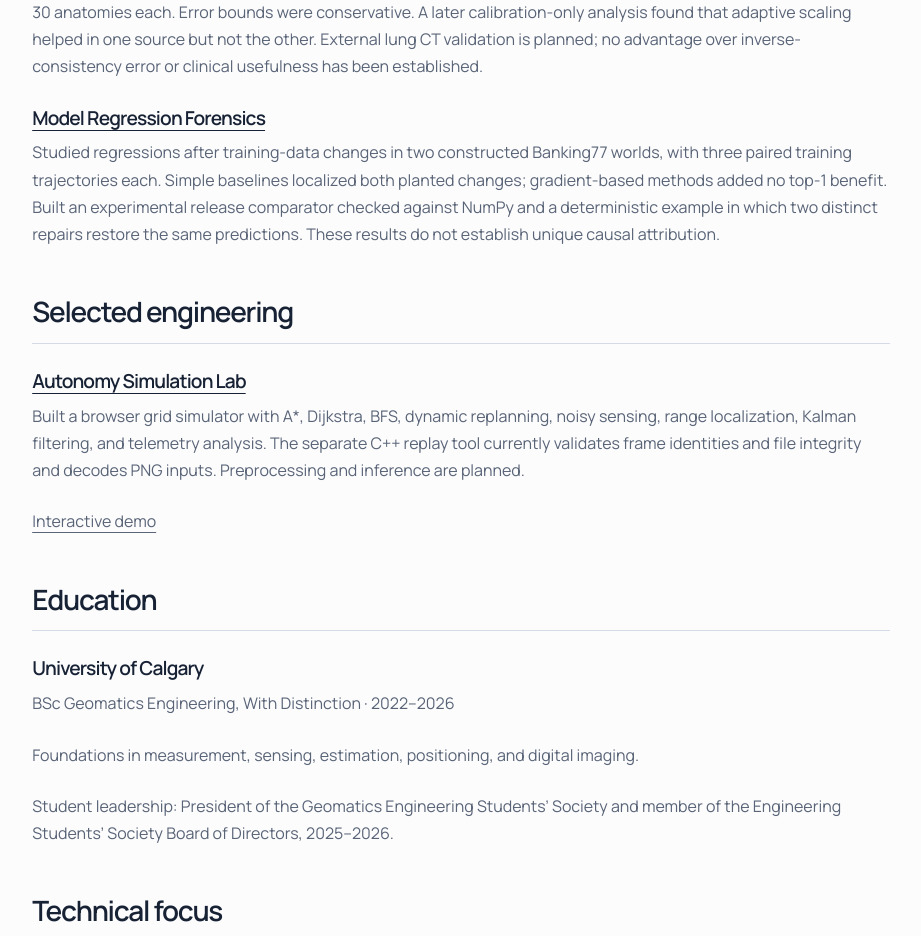
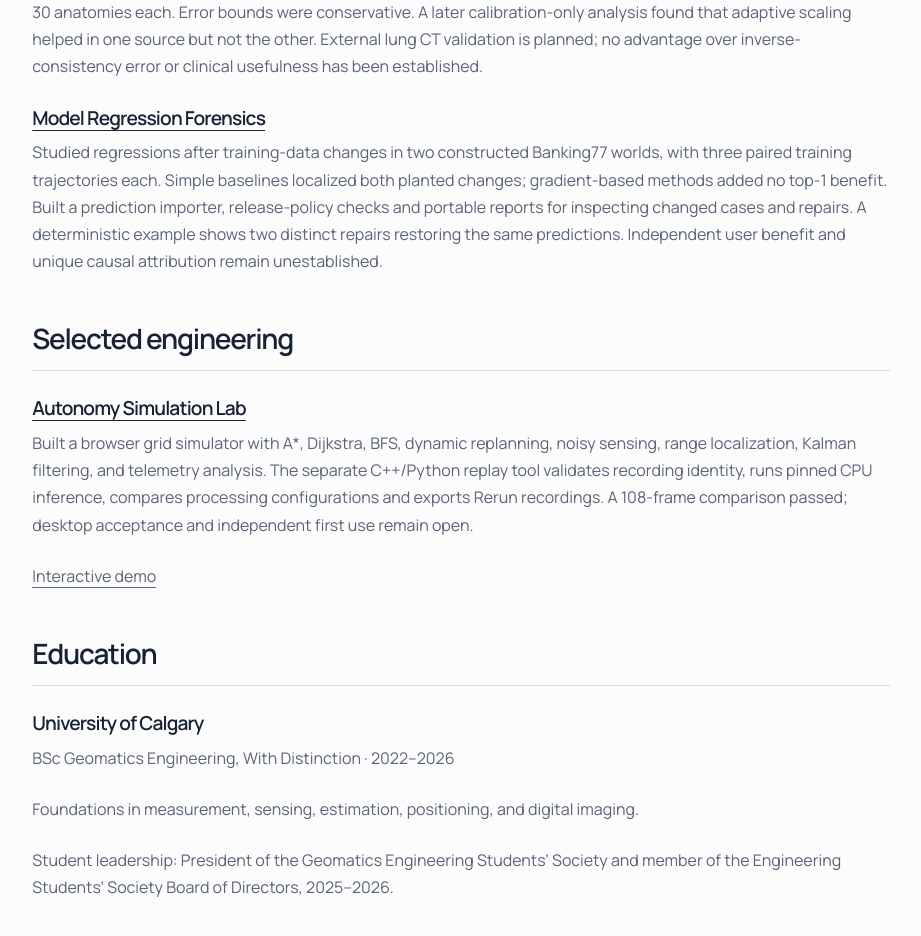
Before and after one commit to Kushrishi/kushrishi.com, a Next.js app: page /cv in a window 1280 px wide. Shown: the part 1560-2496 px from the top of the page, without its empty margins (179-1100 px from the left). Built offline with nearby package versions, Linux system fonts and the light colour scheme.

Commit message:
Align portfolio claims and next steps with retained project evidence

```diff
--- a/app/cv/page.tsx
+++ b/app/cv/page.tsx
@@ -155,16 +155,18 @@ export default function CVPage() {
             Studied regressions after training-data changes in two constructed
             Banking77 worlds, with three paired training trajectories each.
             Simple baselines localized both planted changes; gradient-based
-            methods added no top-1 benefit. Built an experimental release
-            comparator checked against NumPy and a deterministic example in
-            which two distinct repairs restore the same predictions. These
-            results do not establish unique causal attribution.
+            methods added no top-1 benefit. Built a prediction importer, release-policy checks and portable
+            reports for inspecting changed cases and repairs. A deterministic
+            example shows two distinct repairs restoring the same predictions.
+            Independent user benefit and unique causal attribution remain
+            unestablished.
           </p>
           <p className="print-only">
             Two matched Banking77 worlds: simple baselines ranked both planted
             changes first; gradient-based diagnostics added no consistent top-1
             benefit. Separate deterministic fixture showed two repairs can
-            restore identical predictions. Benchmark redesign next.
+            restore identical predictions. Release-investigation software is
+            implemented; independent use remains pending.
           </p>
         </article>
       </section>
@@ -180,15 +182,16 @@ export default function CVPage() {
           <p className="web-only">
             Built a browser grid simulator with A*, Dijkstra, BFS, dynamic
             replanning, noisy sensing, range localization, Kalman filtering, and
-            telemetry analysis. The separate C++ replay tool currently validates
-            frame identities and file integrity and decodes PNG inputs.
-            Preprocessing and inference are planned.
+            telemetry analysis. The separate C++/Python replay tool validates
+            recording identity, runs pinned CPU inference, compares processing
+            configurations and exports Rerun recordings. A 108-frame comparison
+            passed; desktop acceptance and independent first use remain open.
           </p>
           <p className="print-only">
             Stable browser planning/localization simulator with telemetry.
-            Separate C++ foundation validates manifests, timestamps, contained
-            paths and SHA-256 identities, then performs bounded PNG decoding.
-            Sanitizer-tested; preprocessing and inference planned.
+            C++/Python replay with recording validation, CPU inference,
+            configuration comparison and Rerun export. Retained 108-frame
+            example; desktop acceptance pending.
           </p>
           <p>
             <a href="https://kushrishi.github.io/autonomy-simulation-lab/">
```
